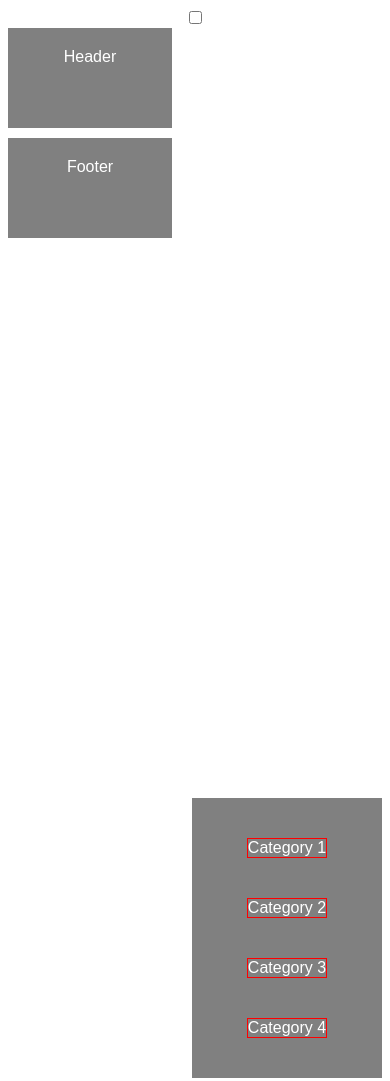
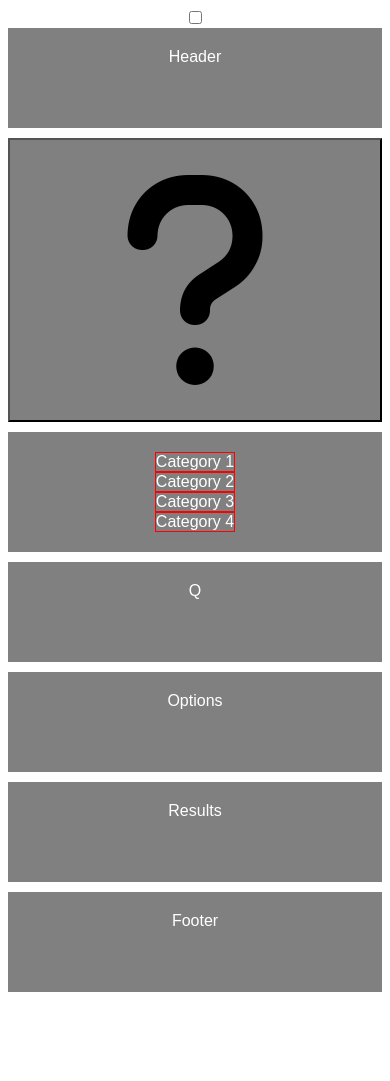
Before and after one commit to CeciliaSwe/css-grid, a plain HTML site: page index.html in a window 390 px wide. After the commit the page ends 1000 px from the top, so only its background shows below. Drawn offline with Linux system fonts and the light colour scheme.

Commit message:
1st JS onclick

```diff
--- a/index.html
+++ b/index.html
@@ -26,9 +26,8 @@
                 <p></p>
             </div>
             <header>Header</header>
-            <main id="question"><i id="question-symbol"class="fas fa-question"></i></main>
-            <section id="q-out">
-            </section>
+            <button id="question"><i id="question-symbol"class="fas fa-question"></i></button>
+            <section id="q-out">Q</section>
             <section id="o-out">Options</section>
             <section id="r-out">Results</section>
             <section id="c-out">
@@ -39,6 +38,6 @@
             </section>
             <footer>Footer</footer>
         </div>
-
+        <script src="index.js"></script>
 </body>
 </html>
--- /dev/null
+++ b/index.js
@@ -0,0 +1,8 @@
+function clickQuestion (event) {
+    console.log('Received the ' + event.type + " event!");
+    console.log('"this" currently refers to', this.id);
+    console.log('You clicked the button!\n');
+  }
+
+  let questionButton = document.getElementById('question');
+  questionButton.addEventListener('click', clickQuestion); // left clicks
--- a/style.css
+++ b/style.css
@@ -37,11 +37,12 @@ body {
         position: relative;
         grid-template-areas:
         "header header "
+        "wheel wheel"
+        "category category"
+        "question question"
+        "option option"
+        "result result"
         "footer footer"
-        "aside ."
-        "nav main"
-        "section section"
-        "section section"
         ;
     }
 
@@ -83,7 +84,7 @@ header {
     grid-area: header;
 }
 
-main {
+button {
     grid-area: wheel;
 }
 
```
